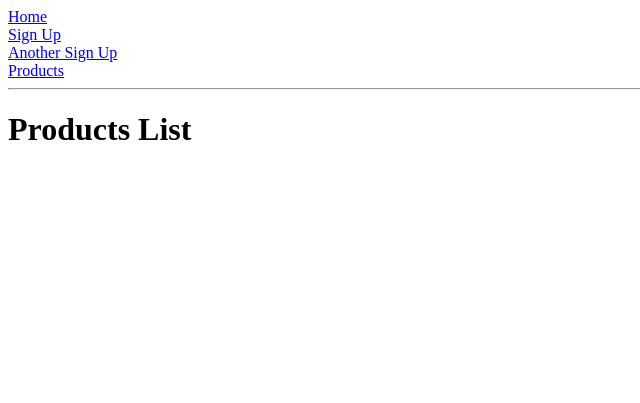
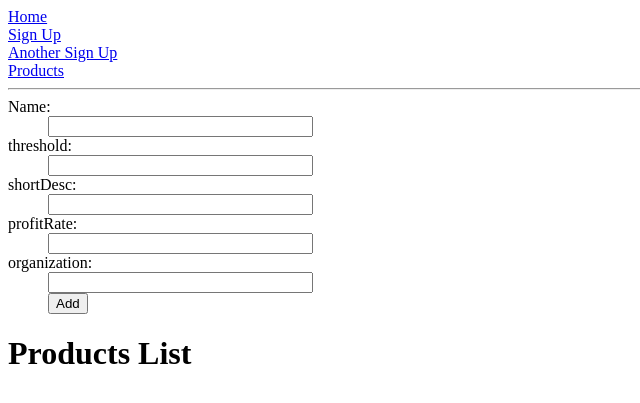
Before and after one commit to xiakunhou/FlaskProject, a Flask app: page /products in a window 1280 px wide. Shown: the top 403 px of the page, without its empty margins (0-640 px from the left). Run offline with Flask 2, Linux system fonts and the light colour scheme; data that the repository does not hold is empty.

Commit message:
add add product feature

```diff
--- a/iInvest/templates/products.html
+++ b/iInvest/templates/products.html
@@ -1,6 +1,21 @@
 {% extends "base.html" %}
 
 {% block content %}
+<form action="{{ url_for('create_product') }}" method=post class=add-tag>
+
+<d1>
+	<dt>Name:</dt>
+	<dd><input type=text size=30 name=name></dd>
+	<dt>threshold:</dt>
+	<dd><input type=text size=30 name=threshold></dd>
+	<dt>shortDesc:</dt>
+	<dd><input type=text size=30 name=shortDesc></dd>
+	<dt>profitRate:</dt>
+	<dd><input type=text size=30 name=profitRate></dd>
+	<dt>organization:</dt>
+	<dd><input type=text size=30 name=organization></dd>
+	<dd><input type=submit value=Add product></dd>
+</form>
 <h1>Products List</h1>
 {% for product in products %}
 <p><a href="/product/{{product.id}}">{{product.name}} </a>details: <b>{{product.shortDesc}}</b></p>
--- a/iInvest/templates/register.html
+++ b/iInvest/templates/register.html
@@ -19,7 +19,7 @@
   {% endif %}
   </dd>
 {% endmacro %}
-{% from "_formhelpers.html" import render_field %}
+
 <form method=post action="/register">
   <dl>
     {{ render_field(form.username) }}
--- a/iInvest/views.py
+++ b/iInvest/views.py
@@ -1,7 +1,7 @@
 #coding:utf-8
 from iInvest import app, db
-from flask import render_template,flash,redirect, request
-from forms import LoginForm, RegistrationForm
+from flask import render_template,flash,redirect, request, abort, url_for
+from forms import LoginForm, RegistrationForm, ProductForm
 from models import Product
 import json
 
@@ -49,8 +49,8 @@
 		return redirect(url_for('login'))
 	return render_template('register.html', form=form)
 
-@app.route('/products')
-def products():
+@app.route('/products', methods=['GET'])
+def get_products():
 	# p=Product(name='sadfasdf', threshold=12100, dueTime='asdasd', shortDesc='123123', profitRate='123123', profitType='1231231', profitDesc='123123', status='123123',organization='123132',investType='123123',investArea='123123',total=2300,detailDesc='asd',riskControl=1)
 	# db.session.add(p)
 	# db.session.commit()
@@ -63,6 +63,31 @@
 			productsList.append(Product.product2dict(product))
 		return json.dumps(productsList, ensure_ascii=False).encode('utf8')
 
+@app.route('/products', methods=['POST'])
+def create_product():
+	#if not request.json or 'name' not in request.json:
+	#	abort(404)
+	# name=request.json['name']
+	# threshold=request.json.get('threshold', 1000000)
+	# dueTime=request.json.get('dueTime', 'aa')
+	# shortDesc=request.json.get('shortDesc')
+	# profitRate=request.json.get('profitRate',0.10)
+	# profitType=request.json.get('profitType', 'zhaiquan')
+	# profitDesc=request.json.get('profitDesc','this is a good desc')
+	# status=request.json.get('status', 'this is status')
+	# organization=request.json.get('organization', 'org1')
+	# investType=request.json.get('investType', 'investType')
+	# investArea=request.json.get('investArea', 'investArea')
+	# total=request.json.get('total',5000000)
+	# detailDesc=request.json.get('detailDesc','detailDesc')
+	# riskControl=request.json.get('riskControl', 'riskControl')
+	form=ProductForm(request.form)
+	p=Product(name=form.name.data, threshold=form.threshold.data, dueTime=form.dueTime.data, shortDesc=form.shortDesc.data, profitRate=form.profitRate.data, profitType=form.profitType.data, profitDesc=form.profitDesc.data, status=form.status.data,organization=form.organization.data,investType=form.investType.data,investArea=form.investArea.data,total=form.total.data,detailDesc=form.detailDesc.data,riskControl=form.riskControl.data)
+	db.session.add(p)
+	db.session.commit()
+	flash('Add product successfully!')
+	return redirect(url_for('create_product'))
+
 @app.route('/product/<id>')
 def product(id):
 	product=Product.query.filter_by(id=id).first()
```
Also changed, not shown: iInvest/forms.py (+16 -0 lines), app.db.
